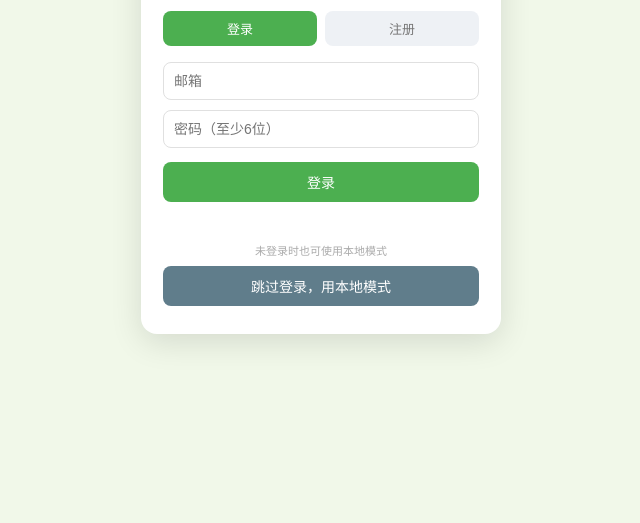
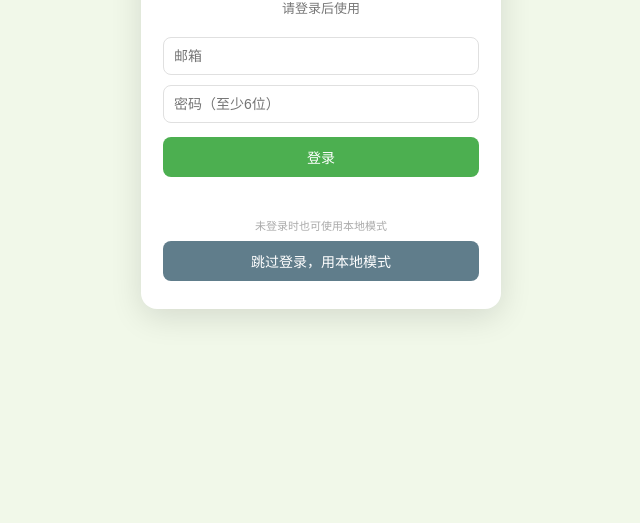
Before and after one commit to Sanmulin83/canteen-helper, a plain HTML site: page index.html in a window 1280 px wide. Shown: the part 277-800 px from the top of the page, without its empty margins (319-959 px from the left). Drawn offline with Linux system fonts and the light colour scheme.

Commit message:
ui: 删除登录页登录/注册切换按钮，仅保留登录表单

```diff
--- a/index.html
+++ b/index.html
@@ -98,9 +98,6 @@ input[type=text],input[type=number],input[type=email],input[type=password],selec
 .auth-box p{font-size:13px;color:var(--text-light);margin-bottom:20px}
 .auth-box input{margin-bottom:10px}
 .auth-box .btn{margin-top:4px}
-.auth-tabs{display:flex;gap:8px;margin-bottom:16px}
-.auth-tabs button{flex:1;padding:8px;border:none;border-radius:8px;font-size:13px;font-weight:500;cursor:pointer;background:#eef1f5;color:var(--text-light)}
-.auth-tabs button.active{background:var(--primary);color:#fff}
 .auth-msg{font-size:12px;color:#F44336;margin-top:8px;min-height:16px}
 .auth-msg.ok{color:var(--primary)}
 .user-bar{display:flex;align-items:center;gap:8px;font-size:12px;background:rgba(255,255,255,0.2);padding:4px 8px;border-radius:6px}
@@ -121,10 +118,6 @@ input[type=text],input[type=number],input[type=email],input[type=password],selec
   <div class="auth-box">
     <h2>贝尔安亲采购助手</h2>
     <p>请登录后使用</p>
-    <div class="auth-tabs">
-      <button id="tab-login" class="active" onclick="switchAuthTab('login')">登录</button>
-      <button id="tab-register" onclick="switchAuthTab('register')">注册</button>
-    </div>
     <input type="email" id="auth-email" placeholder="邮箱" autocomplete="email">
     <input type="password" id="auth-password" placeholder="密码（至少6位）" autocomplete="current-password">
     <button id="auth-submit" class="btn btn-primary btn-block" onclick="submitAuth()">登录</button>
@@ -357,14 +350,6 @@ let editedItems = JSON.parse(localStorage.getItem('edited_items') || '{}');
 let authMode = 'login';
 let currentUser = null;
 
-function switchAuthTab(mode){
-  authMode = mode;
-  document.getElementById('tab-login').className = mode==='login'?'active':'';
-  document.getElementById('tab-register').className = mode==='register'?'active':'';
-  document.getElementById('auth-submit').textContent = mode==='login'?'登录':'注册';
-  document.getElementById('auth-password').autocomplete = mode==='login'?'current-password':'new-password';
-  document.getElementById('auth-msg').textContent = '';
-}
 
 function showAuthMsg(msg, ok){
   const el = document.getElementById('auth-msg');
@@ -392,7 +377,6 @@ async function submitAuth(){
       if(error) throw error;
       if(data.user && !data.session){
         showAuthMsg('注册成功，请检查邮箱确认后再登录', true);
-        switchAuthTab('login');
       }else{
         currentUser = data.user;
         showAuthMsg('注册成功', true);
--- a/sw.js
+++ b/sw.js
@@ -2,7 +2,7 @@
 // 修复点：静态资源由“缓存优先、后台更新”改为“网络优先、断网回退缓存”。
 // 这样改动页面/JS 后，用户无需手动升级版本号也能在下次联网时加载到新版本；
 // 同时保留断网时回退到已缓存资源的离线能力。
-const CACHE_NAME = 'bex-purchase-v9';
+const CACHE_NAME = 'bex-purchase-v10';
 
 // 相对路径，部署在二级目录（如 /menu/）时也能正确缓存
 const SHELL = ['./', './index.html', './manifest.json', './icon-192.png', './icon-512.png', './xlsx.full.min.js', './supabase.min.js'];
```
